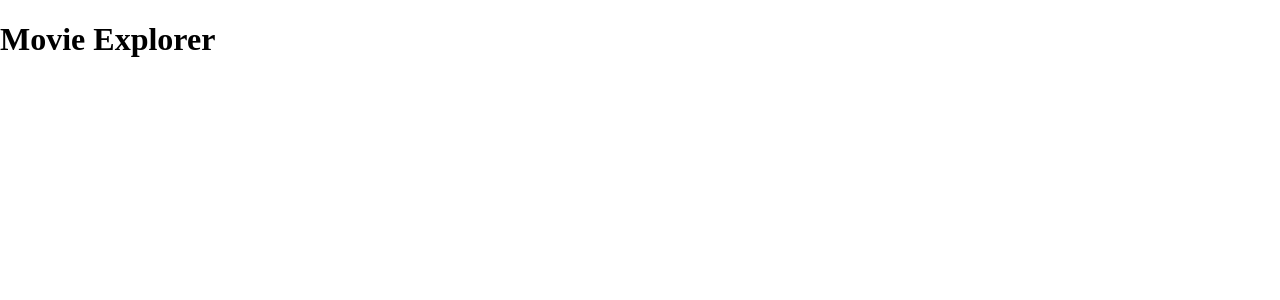
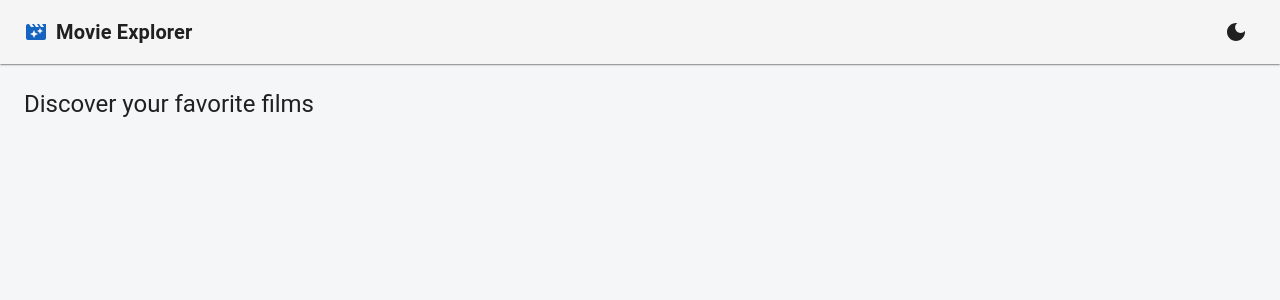
Before and after one commit to ruwanthac/movie-explorer, a React (Create React App) app: page / in a window 1280 px wide. Shown: the top 300 px of the page. Built offline with nearby package versions, Linux system fonts and the light colour scheme; the HTML template or start-up script is replaced by a standard one.

Commit message:
feat: wrap app with theme provider and layout

```diff
--- a/src/App.js
+++ b/src/App.js
@@ -1,8 +1,16 @@
+import Typography from '@mui/material/Typography';
+import { ColorModeProvider } from './context/ThemeContext';
+import Layout from './components/Layout';
+
 function App() {
   return (
-    <div>
-      <h1>Movie Explorer</h1>
-    </div>
+    <ColorModeProvider>
+      <Layout>
+        <Typography variant="h5" component="h1">
+          Discover your favorite films
+        </Typography>
+      </Layout>
+    </ColorModeProvider>
   );
 }
 
```
